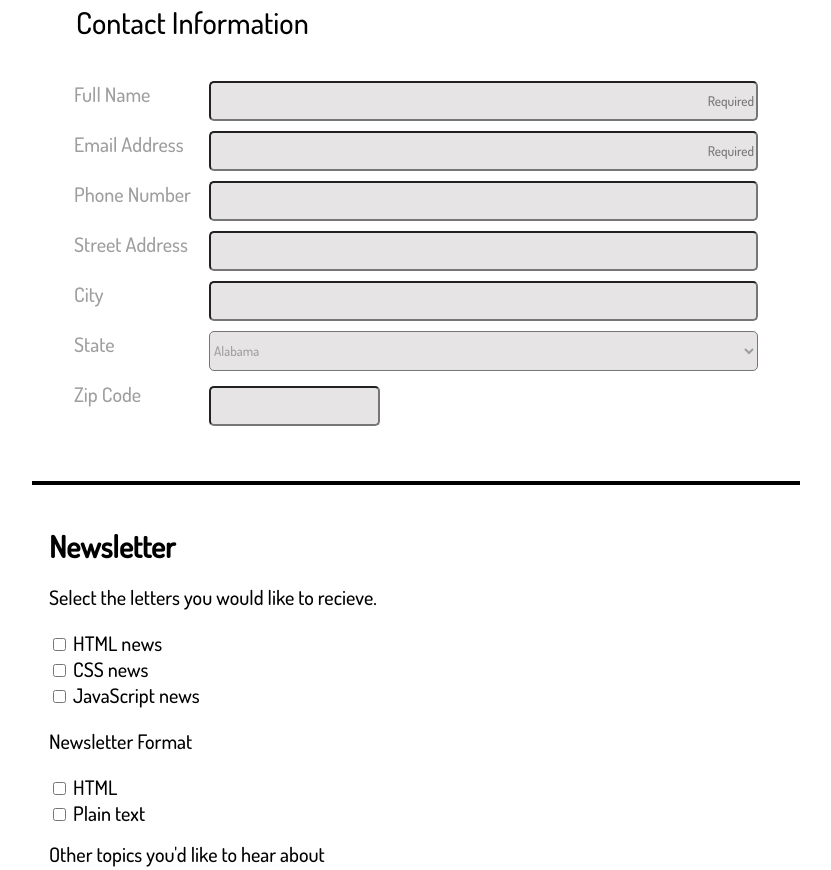
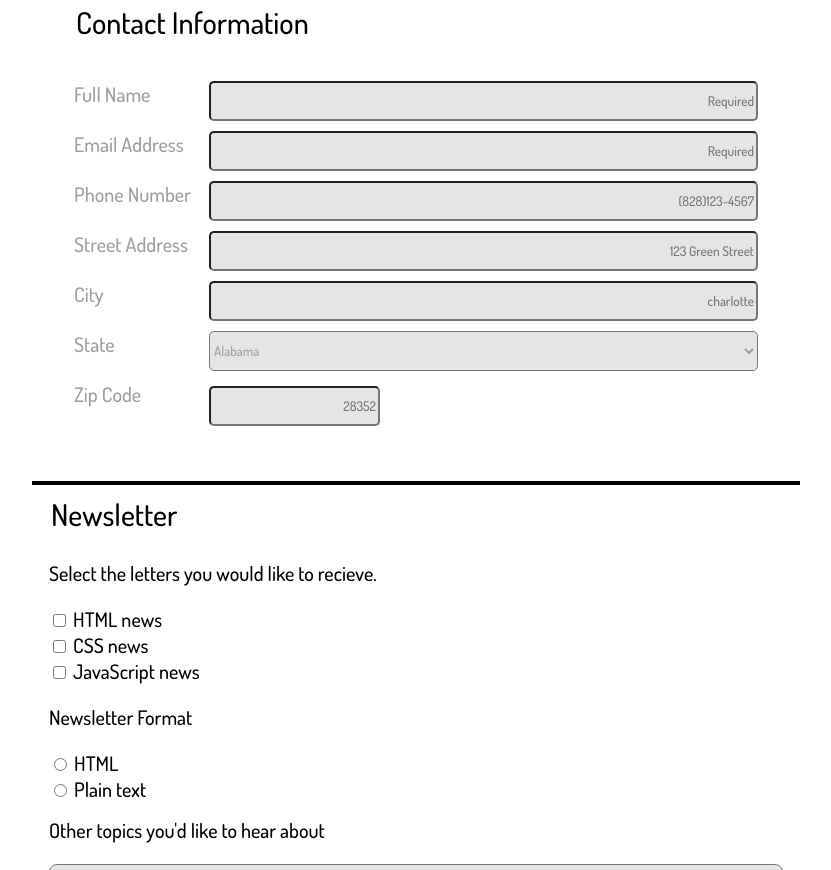
Before and after one commit to Biglipthompson/Html-loginForms-page, a plain HTML site: page index.html in a window 1280 px wide. Shown: the part 237-1107 px from the top of the page, without its empty margins (224-1055 px from the left). Drawn offline with Linux system fonts and the light colour scheme.

Commit message:
Commit
Finished.

```diff
--- a/index.html
+++ b/index.html
@@ -5,16 +5,12 @@
 <meta name="viewport" content="width=device-width, initial-scale=1.0">
 <link rel="stylesheet" href="styles.css">
 <link href="https://fonts.googleapis.com/css2?family=Dosis:wght@500&display=swap" rel="stylesheet">
-
 <title>Techdegree Project 3</title>
 </head>
 
 <body>
 
-
-
 <h1 class="first-header">THE CODE REVIEW</h1>
-        <div class="padding">
 <h2 class="h2">Sign up for our newsletter</h2>
 <p class="gray-p">Get the latest news on how your code is doing right in your inbox.</p>
 
@@ -42,19 +38,19 @@
 
 <div class="flex-pair">
 <label for="phone" class="gray-p">Phone Number</label>
-        <input type="tel" id="phone" name="phone" class="top-half-inputs"><br>
+<input type="tel" id="phone" name="phone" class="top-half-inputs phone" placeholder="(828)123-4567" required><br>
 </div>
 
 
 <div class="flex-pair">
-        <label for="text" class="gray-p">Street Address</label>
-        <input type="address" id="text" name="stree_address" class="top-half-inputs"><br>
+<label for="address" class="gray-p">Street Address</label>
+<input type="text" id="address" name="street_address" class="top-half-inputs address" placeholder="123 Green Street"><br>
 </div>
 
 
 <div class="flex-pair">
 <label for="city" class="gray-p">City</label>
-        <input type="city" id="city" name="city" class="top-half-inputs"><br>
+<input type="text" id="city" name="places" class="top-half-inputs charlotte" placeholder="charlotte"><br>
 </div>
 
 <div class="flex-pair">
@@ -68,25 +64,25 @@
 
 <div class="flex-pair">
 <label for="zip" class="gray-p">Zip Code</label>
-        <input type="text" id="zip" name="text" class="zip">
+<input type="text" id="zip" name="text" class="zip code" placeholder="28352">
 </div>
 </fieldset>
 
-        <!-- -------------------------END OF FIRST FIELDSET ------------------>
+
 
 
 <hr class="third-hr">
 
 
-        <!--------------------------- SECOND FIELDSET----------------------- -->
+
 
 <fieldset class="newsletter">
-        <h2 class="news">Newsletter</h2>
+<legend class="news">Newsletter</legend>
 
 <p> Select the letters you would like to recieve.</p>
 
 <div>
-        <input type="checkbox"  id="html_news">
+<input type="checkbox"  id="html_news" name="html-news">
 <label for="html_news">HTML news</label>
 </div>
 
@@ -105,19 +101,19 @@
 
 
 <div>
-        <input type="checkbox" name="html">
+<input type="radio" name="html" id="html">
 <label for="html">HTML</label>
 </div>
 
 
 <div>
-        <input type="checkbox" name="plain_text">
+<input type="radio" name="html" id="plain_text">
 <label for="plain_text">Plain text</label>
 </div>
 
 
 <div class="other">
-        <label for="other-topics" class="other-t">Other topics you'd like to hear about</label>
+<label class="other-t">Other topics you'd like to hear about</label>
 </div>
 <br>
 
@@ -126,7 +122,7 @@
 </fieldset>
 </form>
 
-                                <!-- END OF THE FORM -->
+
 
 <footer>
 <p class="gray-p">Copyright The Code Review</p>
--- a/styles.css
+++ b/styles.css
@@ -71,9 +71,29 @@ label[for="zip"]{
     text-align: right;
     }
 
+.phone{
+    text-align: right;
+}
+
+.address{
+    text-align: right;
+}
+
+.charlotte{
+    text-align: right;
+}
+
+.code{
+    text-align: right;
+}
+
 input:focus,
-textarea:focus{
+textarea:focus,
+select:focus {
+    background-color: skyblue;
+    transition: 1s;
     border-color: rgb(27, 65, 114);
+
 }
 
 .gray-p{
```
Lines whose indentation alone changed are shown as unchanged.
